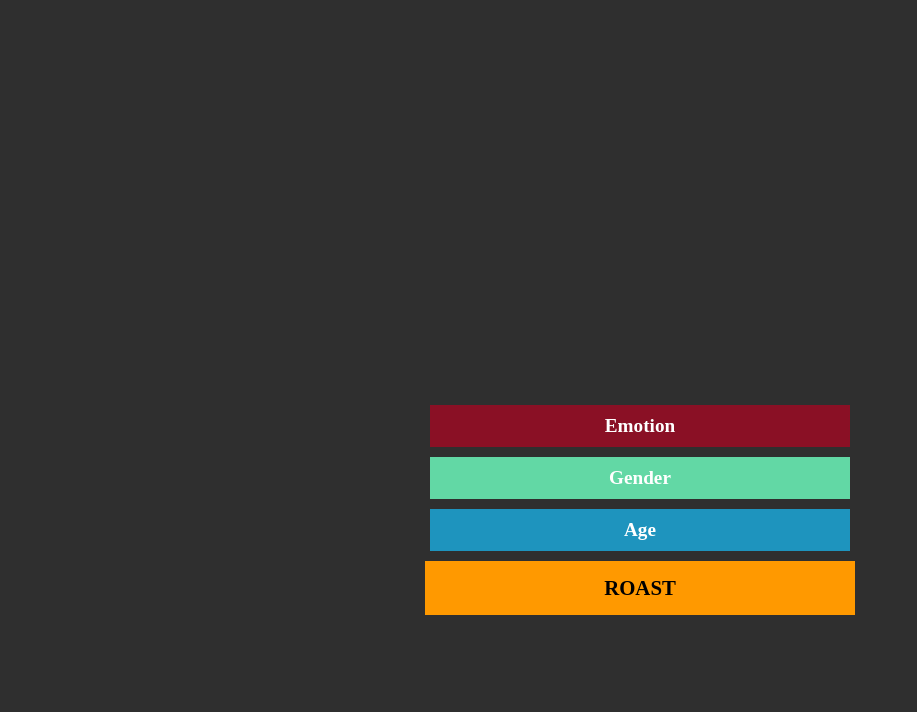
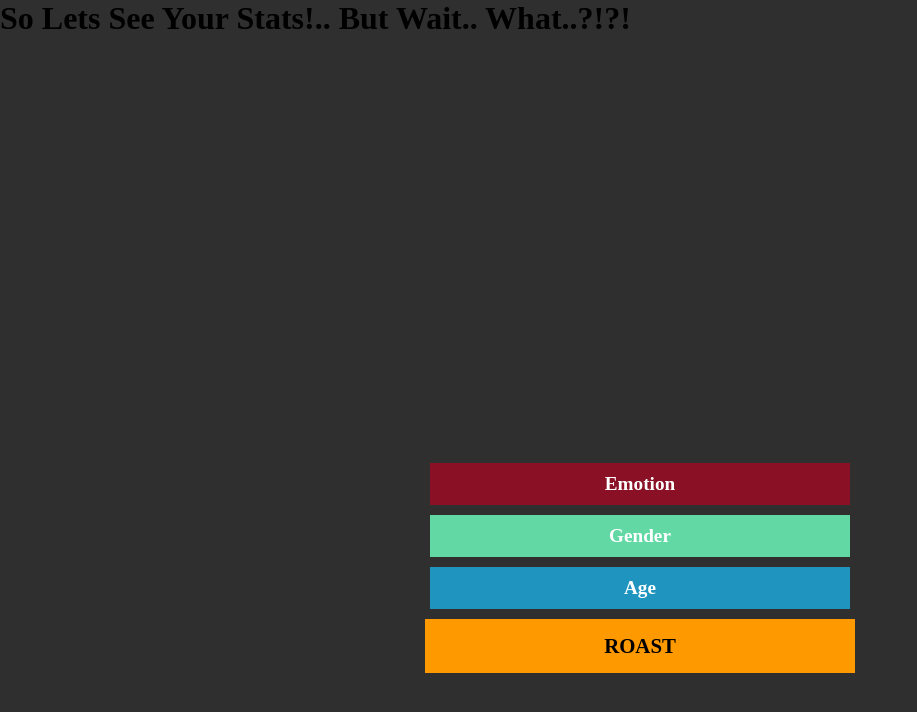
Before and after one commit to AbaanSayeed/Gaslight-GPT, a website: page index.html in a window 1280 px wide. Shown: the whole page, without its empty margins (0-917 px from the left). Drawn offline with Linux system fonts and the light colour scheme; no server answers.

Commit message:
Update index.html

```diff
--- a/index.html
+++ b/index.html
@@ -3,10 +3,11 @@
     <meta charset="UTF-8" />
     <meta name="viewport" content="width=device-width, initial-scale=1.0" />
     <meta http-equiv="X-UA-Compatible" content="ie=edge" />
-    <title>Face Detector</title>
+    <title>Gaslight-GPT</title>
     <link rel="stylesheet" href="css/styles.css" />
   </head>
   <body>
+<h1><b>So Lets See Your Stats!.. But Wait.. What..?!?!</b></h1>
     <div class="container">
       <video id="videoContainer" height="400" width="400" autoplay muted></video>
     </div>
```
